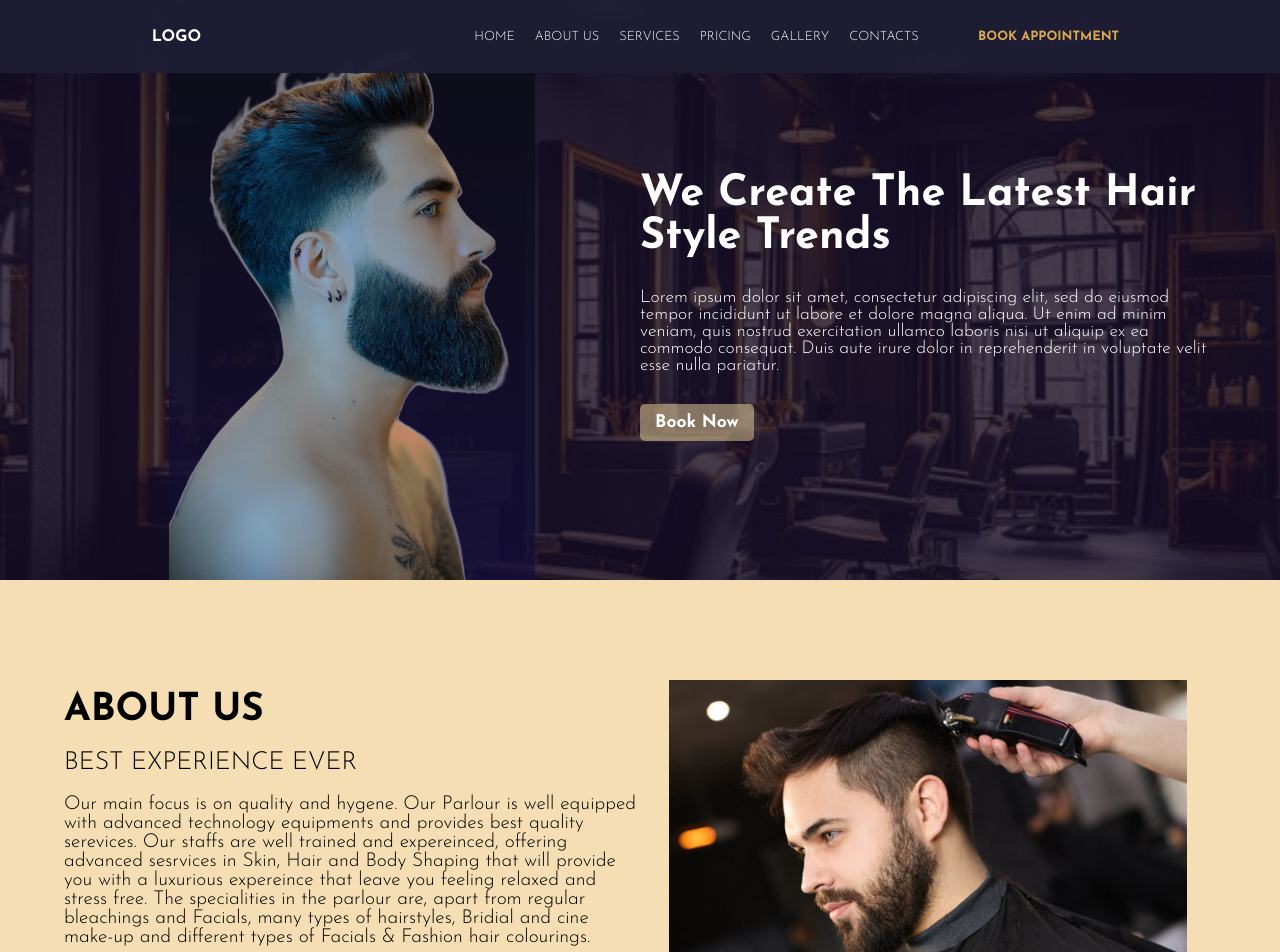
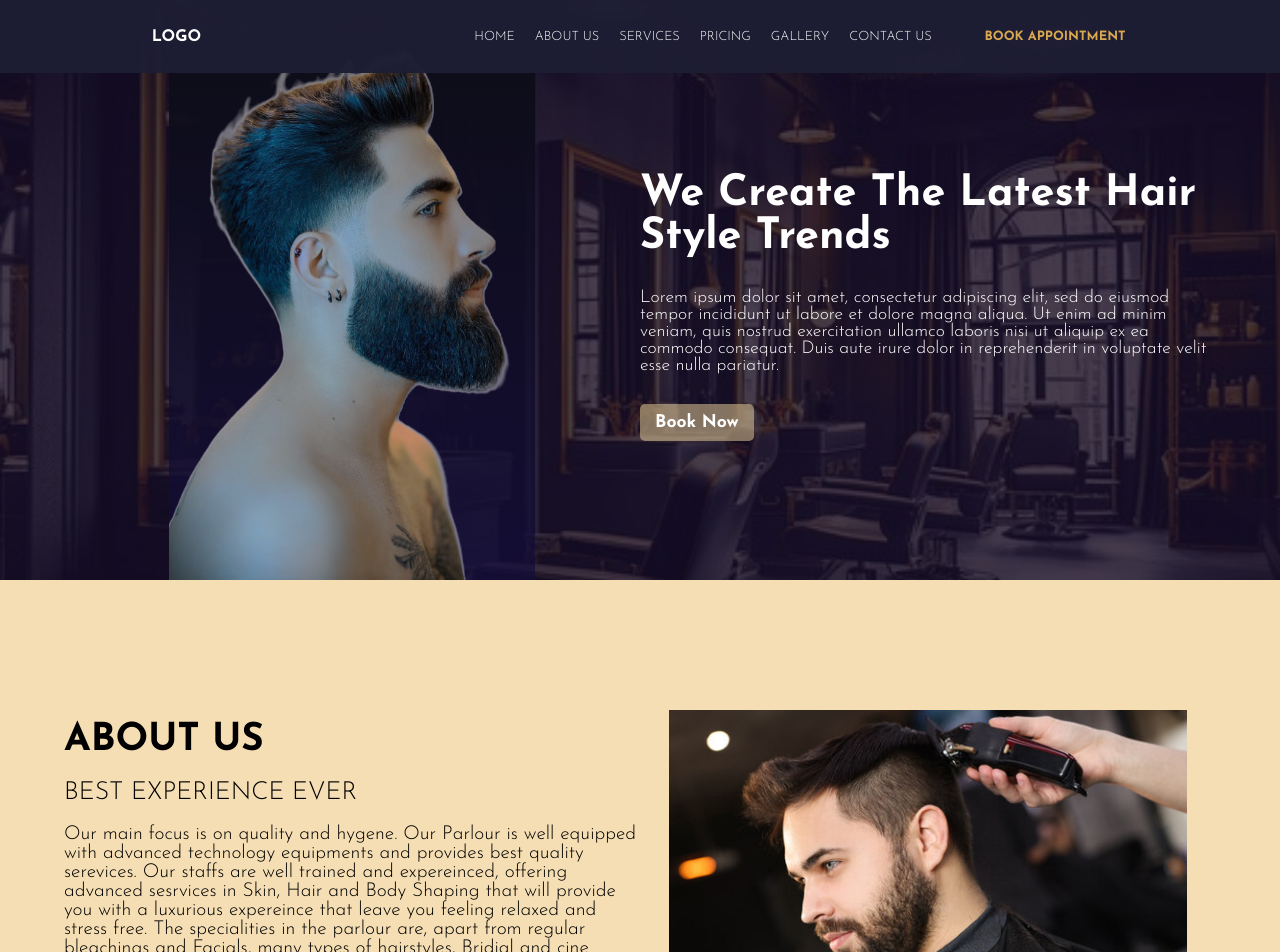
Before and after one commit to Kennyabby/salon-mngt, a React (Create React App) app: page / in a window 1280 px wide. Shown: the top 952 px of the page. Built offline with nearby package versions, Linux system fonts and the light colour scheme.

Commit message:
scroll behaviour added

```diff
--- a/src/Components/LandingPage/LandingPage.css
+++ b/src/Components/LandingPage/LandingPage.css
@@ -89,7 +89,7 @@
 .aboutcover{
     width: 100%;
     background: rgb(245, 222, 179);
-    padding: 50px 0px;
+    padding: 80px 0px;
 }
 
 .about-us{
@@ -314,7 +314,7 @@
 
 .imagegallerycover{
     width: 100%;
-    padding: 50px 0px;
+    padding: 80px 0px;
     background: whitesmoke;
 }
 .gallerycover{
--- a/src/Components/LandingPage/LandingPage.js
+++ b/src/Components/LandingPage/LandingPage.js
@@ -91,7 +91,7 @@ const LandingPage = ()=>{
     ]
     return(
         <>
-            <header className='headercover'>
+            <header className='headercover' id='home'>
                 <div className='header'>
                     <motion.div
                         className='headerimg'
@@ -127,7 +127,7 @@ const LandingPage = ()=>{
                 </div>
             </header>
             <main className='main'>
-                <div className='aboutcover'>
+                <div className='aboutcover' id='about'>
                     <div className='about-us'>
                         <div className='aboutcontent'>
                             <div className='sectiontitle aboutitems'>ABOUT US</div>
@@ -142,7 +142,7 @@ const LandingPage = ()=>{
                         </div>
                     </div>
                 </div>
-                <div className='servicescover'>
+                <div className='servicescover' id='services'>
                     <div className='services'>
                         <div className='sectiontitle'>OUR SERVICES</div>
                         <div className='sectionmiddle'>OUR BRAND OFFERS PREMIUM SERVICES</div>
@@ -216,7 +216,7 @@ const LandingPage = ()=>{
                         </div>
                     </div>
                 </div>
-                <div className='pricescover'>
+                <div className='pricescover' id='pricing'>
                     <div className='prices'>
                         <div className='sectiontitle'>PACKAGE PRICE MENU</div>
                         <div className='sectionmiddle'>OUR PACKAGE MENU FAIR PRICE GUARANTEE</div>
@@ -264,7 +264,7 @@ const LandingPage = ()=>{
                         </div>
                     </div>
                 </div>
-                <div className='imagegallerycover'>
+                <div className='imagegallerycover'  id='gallery'>
                     <div className='imagegallery'>
                         <div className='sectionmiddle sectionstyle'>STYLE TRENDS GALLERY</div>
                         <div className='gallerycover'>
@@ -276,7 +276,7 @@ const LandingPage = ()=>{
                         </div>
                     </div>
                 </div>
-                <div className='appointmentcover'>
+                <div className='appointmentcover' id='appointment'>
                     <div className='appointment'>
                         <div className='appointmentimgcover'>
                             <img className='appointmentimg' src={appointement}/>
@@ -352,7 +352,7 @@ const LandingPage = ()=>{
                     </div>
                 </div>
             </main>
-            <footer className='footercover'>
+            <footer className='footercover' id='contacts'>
                 <div className='footer'>
                     <div className='footer1'>
                         <div className='footeritem footertitle'>LOGO</div>
--- a/src/Navbar/Navbar.css
+++ b/src/Navbar/Navbar.css
@@ -27,16 +27,18 @@
     display: flex;
     list-style: none;
 }
-
 .navitem{
     margin: auto 10px;
     cursor: pointer;
+    width: fit-content;
 }
-
+.navitem > a{
+    color: white;
+    text-decoration: none;
+}
 .navitem:hover{
     font-weight: bold;
 }
-
 .navbase{
     color: rgb(218, 169, 79);
     padding: 10px 10px;
@@ -45,6 +47,10 @@
     margin: auto;
     font-weight: bold;
     cursor: pointer;
+}
+.navbase > a {
+    color: rgb(218, 169, 79);
+    text-decoration: none;
 }
 .navicon{
     display: none;
@@ -87,7 +93,7 @@
         display: block;
     }
     .navitem{
-        margin: 20px;
+        margin: 20px auto;
     }
     .navmobileview{
         display: inline-flex;
--- a/src/Navbar/Navbar.js
+++ b/src/Navbar/Navbar.js
@@ -6,6 +6,14 @@ import {motion, AnimatePresence} from 'framer-motion'
 
 const Navbar = ()=>{
     const {viewNav, setViewNav} = useContext(ContextProvider)
+
+    const handleNavClick = (e) => {
+        const name = e.target.getAttribute('name')
+        console.log(name)
+        if (name === 'navitem'){
+            setViewNav(false)
+        }
+    }
     return(
         <>
             <div className='navcon navmobile'>
@@ -28,16 +36,18 @@ const Navbar = ()=>{
                         animate={{y:0, transition:{duration: .7, ease:'easeOut'}}}
                         exit={{y:-300, transition:{duration: .7, ease:'easeIn'}}}
                     >
-                        <ul className='navbar navmobile'>
-                            <li className='navitem' id='home'>HOME</li>
-                            <li className='navitem' id='about-us'>ABOUT US</li>
-                            <li className='navitem' id='services'>SERVICES</li>
-                            <li className='navitem' id='pricing'>PRICING</li>
-                            <li className='navitem' id='gallery'>GALLERY</li>
-                            <li className='navitem' id='contacts'>CONTACTS</li>
+                        <ul className='navbar navmobile' onClick={handleNavClick}>
+                            <li className='navitem'><a name='navitem' href='#home'>HOME</a></li>
+                            <li className='navitem'><a name='navitem' href='#about'>ABOUT US</a></li>
+                            <li className='navitem'><a name='navitem' href='#services'>SERVICES</a></li>
+                            <li className='navitem'><a name='navitem' href='#pricing'>PRICING</a></li>
+                            <li className='navitem'><a name='navitem' href='#gallery'>GALLERY</a></li>
+                            <li className='navitem'><a name='navitem' href='#contacts'>CONTACT US</a></li>
                         </ul>
                         <div className='navbase'>
-                            BOOK APPOINTMENT
+                            <a href='#appointment'>
+                                BOOK APPOINTMENT
+                            </a>
                         </div>
                     </motion.div>
                 </AnimatePresence>
--- a/src/index.css
+++ b/src/index.css
@@ -16,7 +16,9 @@ body {
   -webkit-font-smoothing: antialiased;
   -moz-osx-font-smoothing: grayscale;
 }
-
+html{
+  scroll-behavior: smooth;
+}
 code {
   font-family: source-code-pro, Menlo, Monaco, Consolas, 'Courier New',
     monospace;
```
